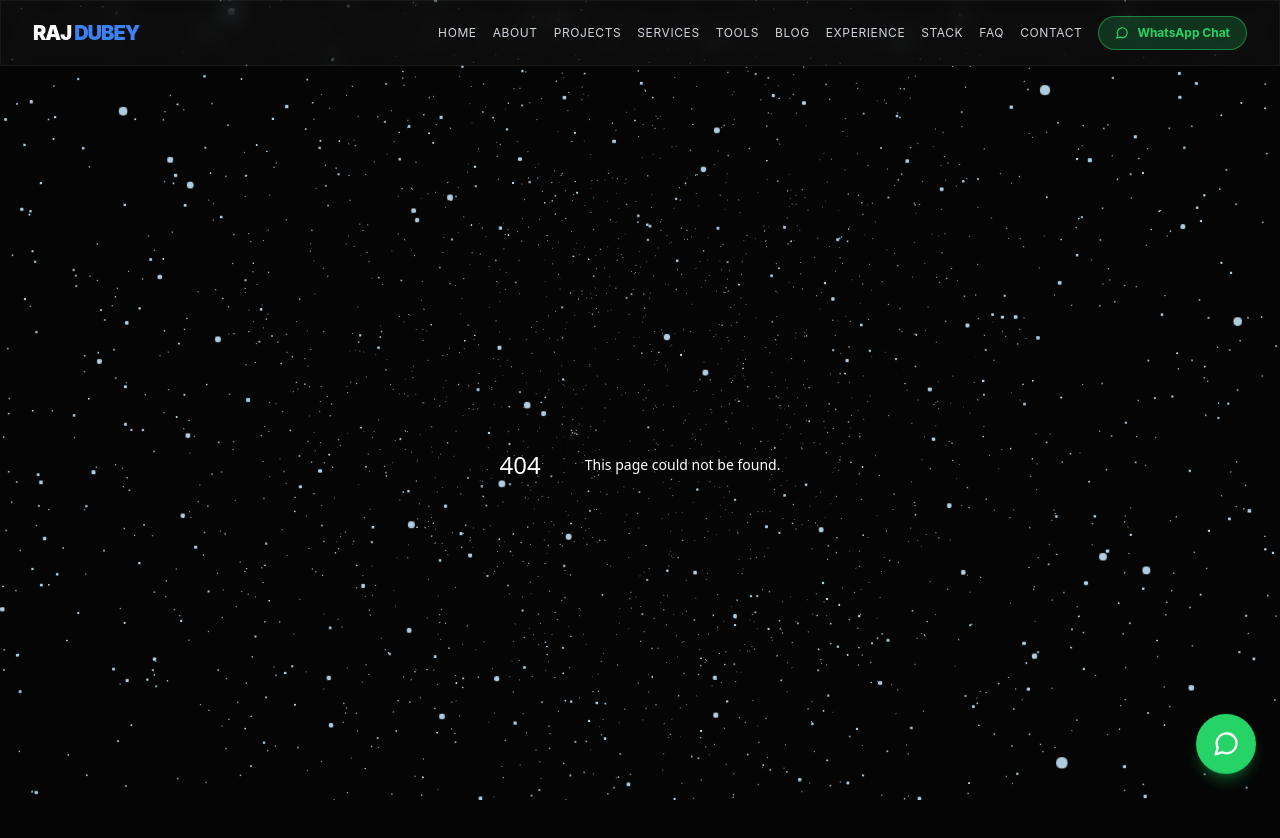
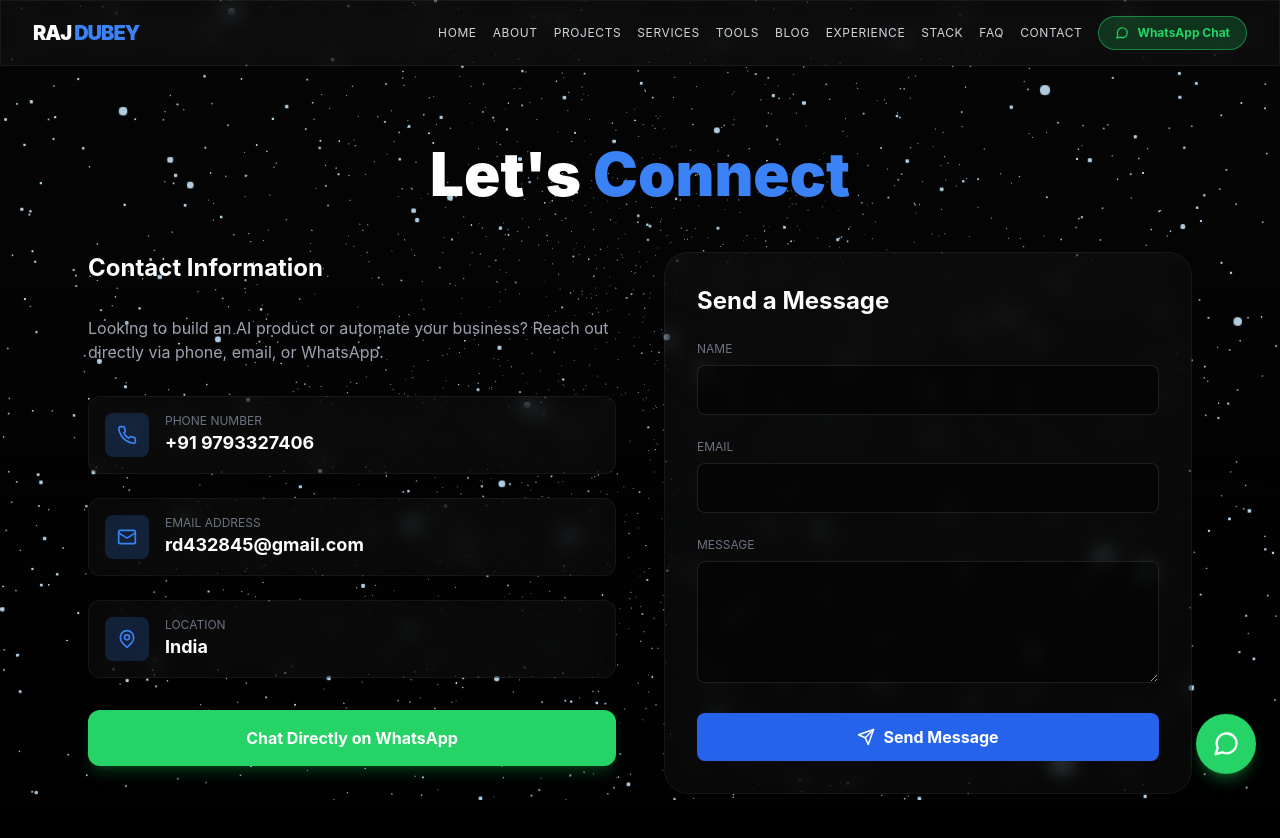
Before and after one commit to rajr432/novaforge-app-1773338656768, a Next.js app: page /contact in a window 1280 px wide. Before the commit this address had no page. Shown: the top 838 px of the page. Built offline with nearby package versions, Linux system fonts and the light colour scheme.

Commit message:
Initial commit from NovaForge: app/contact/page.tsx

```diff
--- /dev/null
+++ b/app/contact/page.tsx
@@ -0,0 +1,77 @@
+"use client";
+import { Mail, Phone, MapPin, Send } from 'lucide-react';
+import { useState } from 'react';
+
+export default function Contact() {
+  const [form, setForm] = useState({ name: '', email: '', message: '' });
+
+  const handleSubmit = (e: React.FormEvent) => {
+    e.preventDefault();
+    // Simulated submission
+    alert('Form functionality simulated in 3D environment.');
+  };
+
+  return (
+    <div className="max-w-6xl mx-auto p-6 py-20">
+      <h1 className="text-4xl md:text-6xl font-black mb-12 text-center">Let's <span className="text-blue-500">Connect</span></h1>
+
+      <div className="grid md:grid-cols-2 gap-12">
+        {/* Contact Info */}
+        <div className="space-y-8">
+          <h2 className="text-2xl font-bold">Contact Information</h2>
+          <p className="text-gray-400">Looking to build an AI product or automate your business? Reach out directly via phone, email, or WhatsApp.</p>
+
+          <div className="space-y-6">
+            <a href="tel:+919793327406" className="flex items-center gap-4 glass-panel p-4 rounded-xl hover:bg-white/5">
+              <div className="p-3 bg-blue-500/20 text-blue-500 rounded-lg"><Phone size={20}/></div>
+              <div>
+                <p className="text-xs text-gray-500 uppercase">Phone Number</p>
+                <p className="font-bold text-lg">+91 9793327406</p>
+              </div>
+            </a>
+
+            <a href="mailto:rd432845@gmail.com" className="flex items-center gap-4 glass-panel p-4 rounded-xl hover:bg-white/5">
+              <div className="p-3 bg-blue-500/20 text-blue-500 rounded-lg"><Mail size={20}/></div>
+              <div>
+                <p className="text-xs text-gray-500 uppercase">Email Address</p>
+                <p className="font-bold text-lg">rd432845@gmail.com</p>
+              </div>
+            </a>
+
+            <div className="flex items-center gap-4 glass-panel p-4 rounded-xl">
+              <div className="p-3 bg-blue-500/20 text-blue-500 rounded-lg"><MapPin size={20}/></div>
+              <div>
+                <p className="text-xs text-gray-500 uppercase">Location</p>
+                <p className="font-bold text-lg">India</p>
+              </div>
+            </div>
+          </div>
+
+          <a href="https://wa.me/919793327406" target="_blank" rel="noopener noreferrer" className="block w-full text-center py-4 bg-whatsapp text-white rounded-xl font-bold shadow-lg shadow-whatsapp/20 hover:scale-[1.02] transition-transform">
+            Chat Directly on WhatsApp
+          </a>
+        </div>
+
+        {/* Form */}
+        <form onSubmit={handleSubmit} className="glass-panel p-8 rounded-3xl space-y-6">
+          <h2 className="text-2xl font-bold">Send a Message</h2>
+          <div>
+            <label className="block text-xs uppercase text-gray-500 mb-2">Name</label>
+            <input required type="text" className="w-full bg-black/50 border border-white/10 rounded-lg p-3 text-white focus:outline-none focus:border-blue-500" onChange={e => setForm({...form, name: e.target.value})} />
+          </div>
+          <div>
+            <label className="block text-xs uppercase text-gray-500 mb-2">Email</label>
+            <input required type="email" className="w-full bg-black/50 border border-white/10 rounded-lg p-3 text-white focus:outline-none focus:border-blue-500" onChange={e => setForm({...form, email: e.target.value})} />
+          </div>
+          <div>
+            <label className="block text-xs uppercase text-gray-500 mb-2">Message</label>
+            <textarea required rows={4} className="w-full bg-black/50 border border-white/10 rounded-lg p-3 text-white focus:outline-none focus:border-blue-500" onChange={e => setForm({...form, message: e.target.value})}></textarea>
+          </div>
+          <button type="submit" className="w-full bg-blue-600 text-white py-3 rounded-lg font-bold flex items-center justify-center gap-2 hover:bg-blue-700 transition-colors">
+            <Send size={18} /> Send Message
+          </button>
+        </form>
+      </div>
+    </div>
+  );
+}
```
